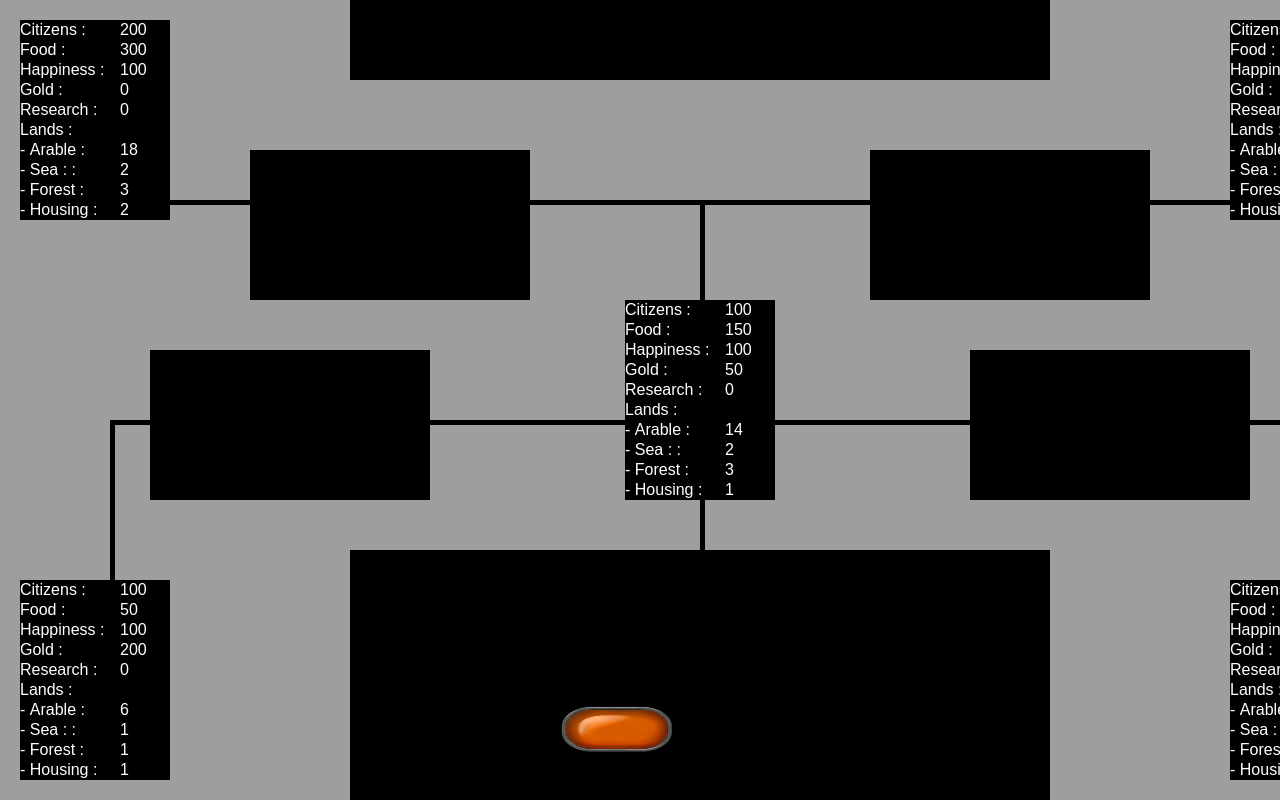
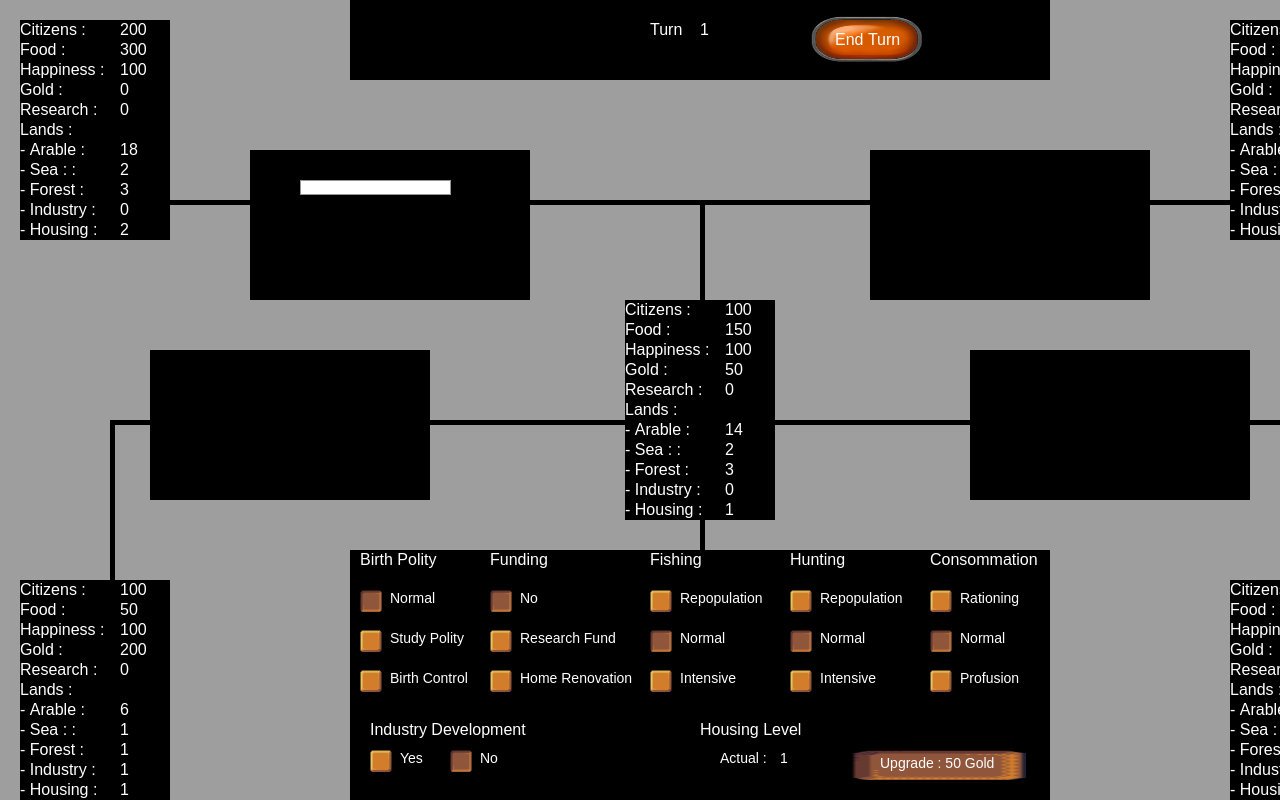
Before and after one commit to TinisGames/humanRises, a plain HTML site: page index.html in a window 1280 px wide. Shown: the top 800 px of the page. Drawn offline with Linux system fonts and the light colour scheme.

Commit message:
WIP : add rules buttons for interact on board

```diff
--- a/index.html
+++ b/index.html
@@ -21,6 +21,7 @@
 <body>
 	<div id="content"></div>
 	<script src="dist/phaser.min.js"></script>
+	<script src="dist/phaser-input.min.js"></script>
 	<script src="src/stats.js"></script>
 	<script src="src/rules.js"></script>
 	<script src="src/main.js"></script>
--- a/src/main.js
+++ b/src/main.js
@@ -8,9 +8,25 @@ var style = {
 	wordWrap: true, wordWrapWidth: 300
 };
 
+var style2 = {
+	font: "14px Arial", fill: "#fff",
+	align: "left",
+	boundsAlignH: "left",
+	boundsAlignV: "top",
+	wordWrap: true, wordWrapWidth: 300
+};
+
+var turn = 1;
+var turnText;
+
+var buttons = { birth:{}, funding:{}, fishing:{}, hunting:{}, consommation:{}, industry:{}, levelHousing: {} };
+
 function preload() {
+	game.add.plugin(PhaserInput.Plugin);
 	game.load.image('background', 'assets/images/Background2.png');
 	game.load.image('endTurn', 'assets/images/Orange.png');
+	game.load.image('off', 'assets/images/buttonOff.png');
+	game.load.image('on', 'assets/images/buttonOn.png');
 }
 
 function create() {
@@ -28,7 +44,7 @@ function create() {
 function addCountry1() {
 	var graphics = game.add.graphics(0, 0);
 	graphics.beginFill(0x000000);
-	graphics.drawRect(20, 20, 150, 200);
+	graphics.drawRect(20, 20, 150, 220);
 	graphics.endFill();
 
 	game.add.text(20, 20, 'Citizens :', style);
@@ -40,7 +56,8 @@ function addCountry1() {
 	game.add.text(20, 140, '- Arable :', style);
 	game.add.text(20, 160, '- Sea : :', style);
 	game.add.text(20, 180, '- Forest :', style);
-	game.add.text(20, 200, '- Housing :', style);
+	game.add.text(20, 200, '- Industry :', style);
+	game.add.text(20, 220, '- Housing :', style);
 
 	country1.text.citizens = game.add.text(120, 20, country1.citizens, style);
 	country1.text.food = game.add.text(120, 40, country1.food, style);
@@ -50,12 +67,13 @@ function addCountry1() {
 	country1.text.arable = game.add.text(120, 140, country1.lands.arable, style);
 	country1.text.sea = game.add.text(120, 160, country1.lands.sea, style);
 	country1.text.forest = game.add.text(120, 180, country1.lands.forest, style);
-	country1.text.housing = game.add.text(120, 200, country1.lands.housing, style);
+	country1.text.industry = game.add.text(120, 200, country1.lands.industry, style);
+	country1.text.housing = game.add.text(120, 220, country1.lands.housing, style);
 }
 function addCountry2() {
 	graphics = game.add.graphics(0, 0);
 	graphics.beginFill(0x000000);
-	graphics.drawRect(20, 580, 150, 200);
+	graphics.drawRect(20, 580, 150, 220);
 	graphics.endFill();
 
 	game.add.text(20, 580, 'Citizens :', style);
@@ -67,7 +85,8 @@ function addCountry2() {
 	game.add.text(20, 700, '- Arable :', style);
 	game.add.text(20, 720, '- Sea : :', style);
 	game.add.text(20, 740, '- Forest :', style);
-	game.add.text(20, 760, '- Housing :', style);
+	game.add.text(20, 760, '- Industry :', style);
+	game.add.text(20, 780, '- Housing :', style);
 
 	country2.text.citizens = game.add.text(120, 580, country2.citizens, style);
 	country2.text.food = game.add.text(120, 600, country2.food, style);
@@ -77,12 +96,13 @@ function addCountry2() {
 	country2.text.arable = game.add.text(120, 700, country2.lands.arable, style);
 	country2.text.sea = game.add.text(120, 720, country2.lands.sea, style);
 	country2.text.forest = game.add.text(120, 740, country2.lands.forest, style);
-	country2.text.housing = game.add.text(120, 760, country2.lands.housing, style);
+	country2.text.industry = game.add.text(120, 760, country2.lands.industry, style);
+	country2.text.housing = game.add.text(120, 780, country2.lands.housing, style);
 }
 function addCountry3() {
 	graphics = game.add.graphics(0, 0);
 	graphics.beginFill(0x000000);
-	graphics.drawRect(1230, 20, 150, 200);
+	graphics.drawRect(1230, 20, 150, 220);
 	graphics.endFill();
 
 	game.add.text(1230, 20, 'Citizens :', style);
@@ -94,7 +114,8 @@ function addCountry3() {
 	game.add.text(1230, 140, '- Arable :', style);
 	game.add.text(1230, 160, '- Sea : :', style);
 	game.add.text(1230, 180, '- Forest :', style);
-	game.add.text(1230, 200, '- Housing :', style);
+	game.add.text(1230, 200, '- Industry :', style);
+	game.add.text(1230, 220, '- Housing :', style);
 
 	country3.text.citizens = game.add.text(1330, 20, country3.citizens, style);
 	country3.text.food = game.add.text(1330, 40, country3.food, style);
@@ -104,12 +125,13 @@ function addCountry3() {
 	country3.text.arable = game.add.text(1330, 140, country3.lands.arable, style);
 	country3.text.sea = game.add.text(1330, 160, country3.lands.sea, style);
 	country3.text.forest = game.add.text(1330, 180, country3.lands.forest, style);
-	country3.text.housing = game.add.text(1330, 200, country3.lands.housing, style);
+	country3.text.industry = game.add.text(1330, 200, country3.lands.industry, style);
+	country3.text.housing = game.add.text(1330, 220, country3.lands.housing, style);
 }
 function addCountry4() {
 	graphics = game.add.graphics(0, 0);
 	graphics.beginFill(0x000000);
-	graphics.drawRect(1230, 580, 150, 200);
+	graphics.drawRect(1230, 580, 150, 220);
 	graphics.endFill();
 
 	game.add.text(1230, 580, 'Citizens :', style);
@@ -121,7 +143,8 @@ function addCountry4() {
 	game.add.text(1230, 700, '- Arable :', style);
 	game.add.text(1230, 720, '- Sea : :', style);
 	game.add.text(1230, 740, '- Forest :', style);
-	game.add.text(1230, 760, '- Housing :', style);
+	game.add.text(1230, 760, '- Industry :', style);
+	game.add.text(1230, 780, '- Housing :', style);
 
 	country4.text.citizens = game.add.text(1330, 580, country4.citizens, style);
 	country4.text.food = game.add.text(1330, 600, country4.food, style);
@@ -131,12 +154,13 @@ function addCountry4() {
 	country4.text.arable = game.add.text(1330, 700, country4.lands.arable, style);
 	country4.text.sea = game.add.text(1330, 720, country4.lands.sea, style);
 	country4.text.forest = game.add.text(1330, 740, country4.lands.forest, style);
-	country4.text.housing = game.add.text(1330, 760, country4.lands.housing, style);
+	country4.text.industry = game.add.text(1330, 760, country4.lands.industry, style);
+	country4.text.housing = game.add.text(1330, 780, country4.lands.housing, style);
 }
 function addCountryPlayer() {
 	var graphics = game.add.graphics(0, 0);
 	graphics.beginFill(0x000000);
-	graphics.drawRect(625, 300, 150, 200);
+	graphics.drawRect(625, 300, 150, 220);
 	graphics.endFill();
 
 	game.add.text(625, 300, 'Citizens :', style);
@@ -148,7 +172,8 @@ function addCountryPlayer() {
 	game.add.text(625, 420, '- Arable :', style);
 	game.add.text(625, 440, '- Sea : :', style);
 	game.add.text(625, 460, '- Forest :', style);
-	game.add.text(625, 480, '- Housing :', style);
+	game.add.text(625, 480, '- Industry :', style);
+	game.add.text(625, 500, '- Housing :', style);
 
 	countryPlayer.text.citizens = game.add.text(725, 300, countryPlayer.citizens, style);
 	countryPlayer.text.food = game.add.text(725, 320, countryPlayer.food, style);
@@ -158,7 +183,8 @@ function addCountryPlayer() {
 	countryPlayer.text.arable = game.add.text(725, 420, countryPlayer.lands.arable, style);
 	countryPlayer.text.sea = game.add.text(725, 440, countryPlayer.lands.sea, style);
 	countryPlayer.text.forest = game.add.text(725, 460, countryPlayer.lands.forest, style);
-	countryPlayer.text.housing = game.add.text(725, 480, countryPlayer.lands.housing, style);
+	countryPlayer.text.industry = game.add.text(725, 480, countryPlayer.lands.industry, style);
+	countryPlayer.text.housing = game.add.text(725, 500, countryPlayer.lands.housing, style);
 }
 function addPlayerInfos() {
 	// -- Informations
@@ -167,20 +193,97 @@ function addPlayerInfos() {
 	graphics.drawRect(350, 0, 700, 80);
 	graphics.endFill();
 
+	game.add.text(650, 20, 'Turn ', style);
+	turnText = game.add.text(700, 20, turn, style);
+
+	var endButton = game.add.button(800, 10, 'endTurn', endTurn, this, 2, 1, 0);
+	endButton.scale.set(0.3, 0.2);
+	game.add.text(835, 30, 'End Turn', style);
+
 	// -- Player rules
 	graphics = game.add.graphics(0, 0);
 	graphics.beginFill(0x000000);
-	graphics.drawRect(350, 550, 700, 800);
+	graphics.drawRect(350, 550, 700, 250);
 	graphics.endFill();
 
-	var endButton = game.add.button(550, 700, 'endTurn', endTurn, this, 2, 1, 0);
-	endButton.scale.set(0.3, 0.2);
+	game.add.text(360, 550, 'Birth Polity', style);
+	buttons.birth.normal = game.add.button(360, 590, 'on', endTurn, this, 2, 1, 0);
+	buttons.birth.normal.scale.set(0.5, 0.5);
+	game.add.text(390, 590, 'Normal', style2);
+	buttons.birth.studyPolity = game.add.button(360, 630, 'off', endTurn, this, 2, 1, 0);
+	buttons.birth.studyPolity.scale.set(0.5, 0.5);
+	game.add.text(390, 630, 'Study Polity', style2);
+	buttons.birth.control = game.add.button(360, 670, 'off', endTurn, this, 2, 1, 0);
+	buttons.birth.control.scale.set(0.5, 0.5);
+	game.add.text(390, 670, 'Birth Control', style2);
+
+	game.add.text(490, 550, 'Funding', style);
+	buttons.funding.no = game.add.button(490, 590, 'on', endTurn, this, 2, 1, 0);
+	buttons.funding.no.scale.set(0.5, 0.5);
+	game.add.text(520, 590, 'No', style2);
+	buttons.funding.researchFund = game.add.button(490, 630, 'off', endTurn, this, 2, 1, 0);
+	buttons.funding.researchFund.scale.set(0.5, 0.5);
+	game.add.text(520, 630, 'Research Fund', style2);
+	buttons.funding.homeRenovation = game.add.button(490, 670, 'off', endTurn, this, 2, 1, 0);
+	buttons.funding.homeRenovation.scale.set(0.5, 0.5);
+	game.add.text(520, 670, 'Home Renovation', style2);
+
+	game.add.text(650, 550, 'Fishing', style);
+	buttons.fishing.repopulation = game.add.button(650, 590, 'off', endTurn, this, 2, 1, 0);
+	buttons.fishing.repopulation.scale.set(0.5, 0.5);
+	game.add.text(680, 590, 'Repopulation', style2);
+	buttons.fishing.normal = game.add.button(650, 630, 'on', endTurn, this, 2, 1, 0);
+	buttons.fishing.normal.scale.set(0.5, 0.5);
+	game.add.text(680, 630, 'Normal', style2);
+	buttons.fishing.intensive = game.add.button(650, 670, 'off', endTurn, this, 2, 1, 0);
+	buttons.fishing.intensive.scale.set(0.5, 0.5);
+	game.add.text(680, 670, 'Intensive', style2);
+
+	game.add.text(790, 550, 'Hunting', style);
+	buttons.hunting.repopulation = game.add.button(790, 590, 'off', endTurn, this, 2, 1, 0);
+	buttons.hunting.repopulation.scale.set(0.5, 0.5);
+	game.add.text(820, 590, 'Repopulation', style2);
+	buttons.hunting.normal = game.add.button(790, 630, 'on', endTurn, this, 2, 1, 0);
+	buttons.hunting.normal.scale.set(0.5, 0.5);
+	game.add.text(820, 630, 'Normal', style2);
+	buttons.hunting.intensive = game.add.button(790, 670, 'off', endTurn, this, 2, 1, 0);
+	buttons.hunting.intensive.scale.set(0.5, 0.5);
+	game.add.text(820, 670, 'Intensive', style2);
+
+	game.add.text(930, 550, 'Consommation', style);
+	buttons.hunting.rationing = game.add.button(930, 590, 'off', endTurn, this, 2, 1, 0);
+	buttons.hunting.rationing.scale.set(0.5, 0.5);
+	game.add.text(960, 590, 'Rationing', style2);
+	buttons.hunting.normal = game.add.button(930, 630, 'on', endTurn, this, 2, 1, 0);
+	buttons.hunting.normal.scale.set(0.5, 0.5);
+	game.add.text(960, 630, 'Normal', style2);
+	buttons.hunting.intensive = game.add.button(930, 670, 'off', endTurn, this, 2, 1, 0);
+	buttons.hunting.intensive.scale.set(0.5, 0.5);
+	game.add.text(960, 670, 'Profusion', style2);
+
+	game.add.text(370, 720, 'Industry Development', style);
+	buttons.industry.yes = game.add.button(370, 750, 'off', endTurn, this, 2, 1, 0);
+	buttons.industry.yes.scale.set(0.5, 0.5);
+	game.add.text(400, 750, 'Yes', style2);
+	buttons.industry.no = game.add.button(450, 750, 'on', endTurn, this, 2, 1, 0);
+	buttons.industry.no.scale.set(0.5, 0.5);
+	game.add.text(480, 750, 'No', style2);
+
+	game.add.text(700, 720, 'Housing Level', style);
+	game.add.text(720, 750, 'Actual :', style2);
+	countryPlayer.text.levelHousing = game.add.text(780, 750, countryPlayer.rules.levelHousing, style2);
+	buttons.levelHousing.upgrade = game.add.button(850, 750, 'on', endTurn, this, 2, 1, 0);
+	buttons.levelHousing.upgrade.scale.set(4, 0.7);
+	countryPlayer.text.levelHousingUpgrade = game.add.text(880, 755, 'Upgrade : 50 Gold', style2);
+
 }
 function addMarkets() {
 	graphics = game.add.graphics(0, 0);
 	graphics.beginFill(0x000000);
 	graphics.drawRect(250, 150, 280, 150);
 	graphics.endFill();
+
+	var input = game.add.inputField(300, 180);
 
 	graphics = game.add.graphics(0, 0);
 	graphics.beginFill(0x000000);
@@ -249,8 +352,14 @@ function endTurn() {
 	// New Rules for other countries
 
 	// Refresh Market
+	refreshMarket(country1);
+	refreshMarket(country2);
+	refreshMarket(country3);
+	refreshMarket(country4);
 
 	// Global Event
+	turn++;
+	turnText.setText(turn);
 
 }
 function gameOver() {
@@ -272,7 +381,7 @@ function victory(country) {
 	}
 	var graphics = game.add.graphics(0, 0);
 	graphics.beginFill(0x000000);
-	graphics.drawRect(x, y, 150, 200);
+	graphics.drawRect(x, y, 150, 220);
 	graphics.endFill();
 
 	game.add.text(x, y, 'Win !', style);
```
Also changed, not shown: src/rules.js (+5 -2 lines), assets/images/buttonOff.png (added), assets/images/buttonOn.png (added), dist/phaser-input.min.js (added). Lines whose indentation alone changed are shown as unchanged.
